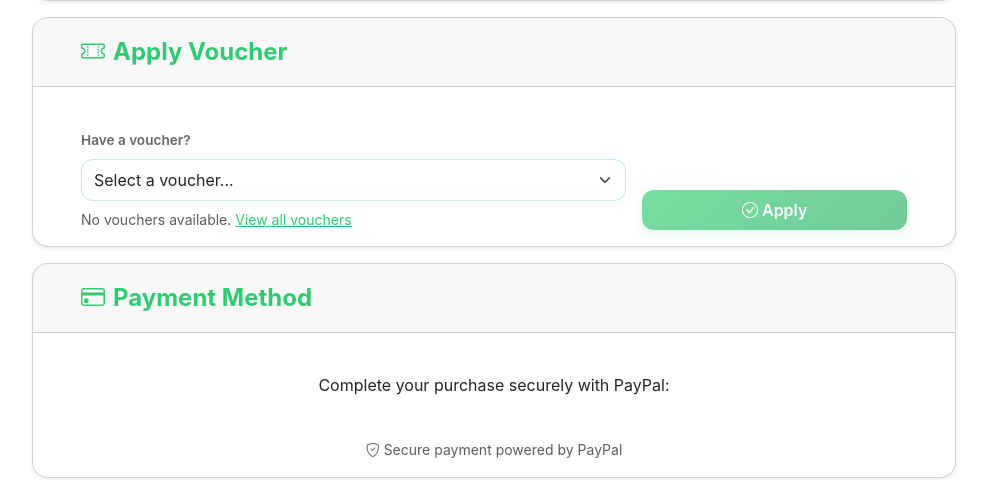
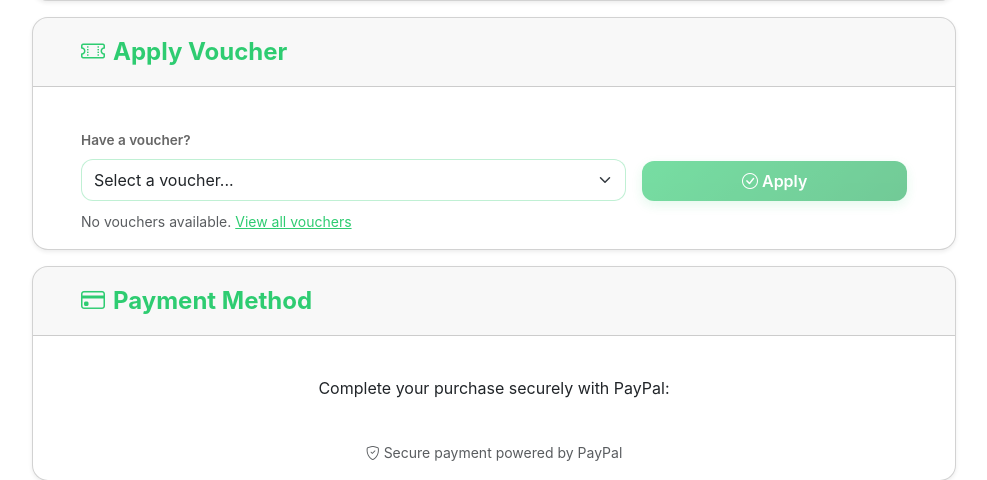
Before and after one commit to Hiro-Setsuya/BookStack, a PHP site: page /BookStack/checkout.php?id=1&buy_now=1 in a window 1280 px wide. Shown: the part 580-1060 px from the top of the page, without its empty margins (146-1133 px from the left). Run offline with PHP 8.4, Linux system fonts and the light colour scheme; the visitor is signed in with stand-in values (Sample User, id 1); tables that the repository leaves empty or names only in its code hold one stand-in row (values such as "Sample post"); grey boxes marked "Sample" are stand-in pictures; some libraries are stand-ins or nearby versions.

Commit message:
apply button aligned center

```diff
--- a/checkout.php
+++ b/checkout.php
@@ -254,9 +254,6 @@ $_SESSION['checkout_total'] = number_format($total, 2, '.', '');
                       </option>
                     <?php endforeach; ?>
                   </select>
-                  <?php if (empty($available_vouchers)): ?>
-                    <small class="text-muted mt-2 d-block">No vouchers available. <a href="my-vouchers.php" class="text-green">View all vouchers</a></small>
-                  <?php endif; ?>
                 </div>
                 <div class="col-md-4">
                   <button type="submit" class="btn btn-green w-100 py-2" style="border-radius: 12px; font-weight: 600;" <?= empty($available_vouchers) ? 'disabled' : '' ?>>
@@ -264,6 +261,11 @@ $_SESSION['checkout_total'] = number_format($total, 2, '.', '');
                   </button>
                 </div>
               </div>
+              <?php if (empty($available_vouchers)): ?>
+                <div class="mt-2">
+                  <small class="text-muted">No vouchers available. <a href="my-vouchers.php" class="text-green">View all vouchers</a></small>
+                </div>
+              <?php endif; ?>
               <?php if ($selected_voucher): ?>
                 <?php if ($discount_amount > 0): ?>
                   <div class="alert alert-success mt-3 mb-0" role="alert">
```
